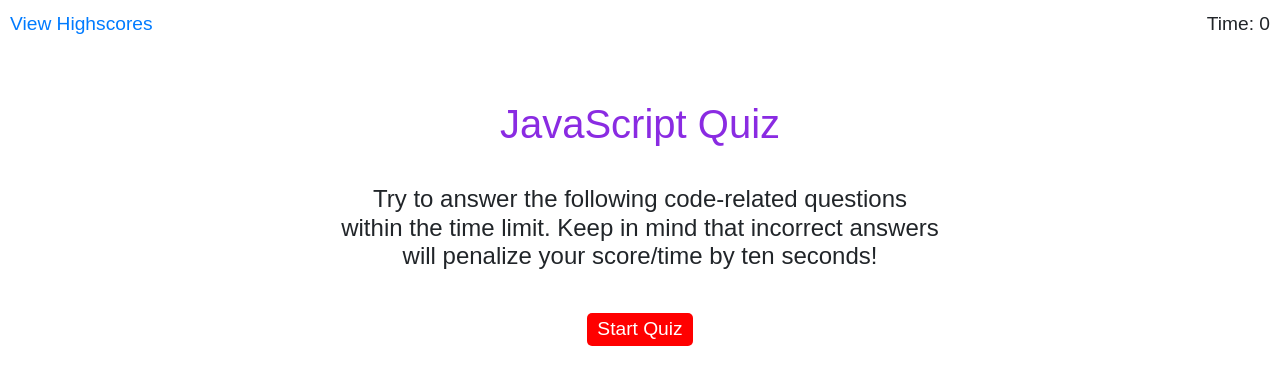
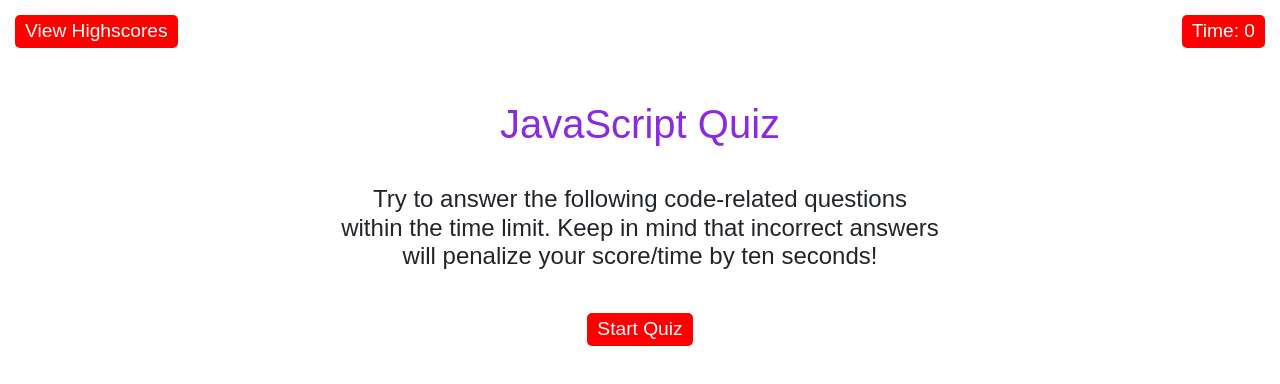
Before and after one commit to yvonnesarah/JavaScript-Quiz, a plain HTML site: page index.html in a window 1280 px wide. Drawn offline with nearby package versions, Linux system fonts and the light colour scheme.

Commit message:
Updated index.html - added buttons to view highscores and timer

```diff
--- a/index.html
+++ b/index.html
@@ -14,8 +14,8 @@
 
 <body>
 <div class="javascript-quiz">
-<div class="scores"><a href="highscores.html">View Highscores</a></div>
-<div class="timer">Time: <span id="time">0</span></div>
+<div class="scores"><a href="highscores.html"><button>View Highscores</button></a></div>
+<div class="timer"><button>Time: <span id="time">0</span></button></div>
 
 <div class="wrapper">
 <div id="start-screen" class="start">
```
